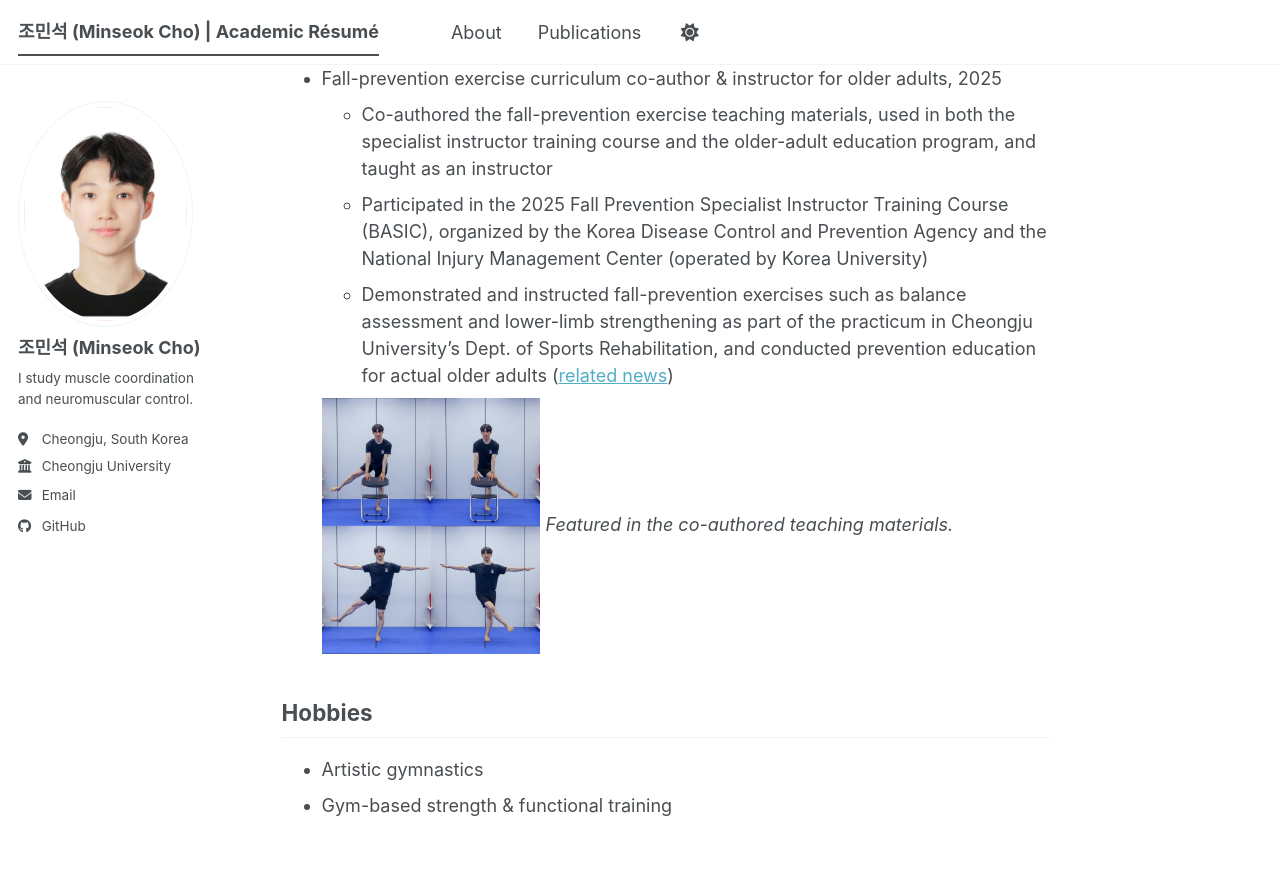
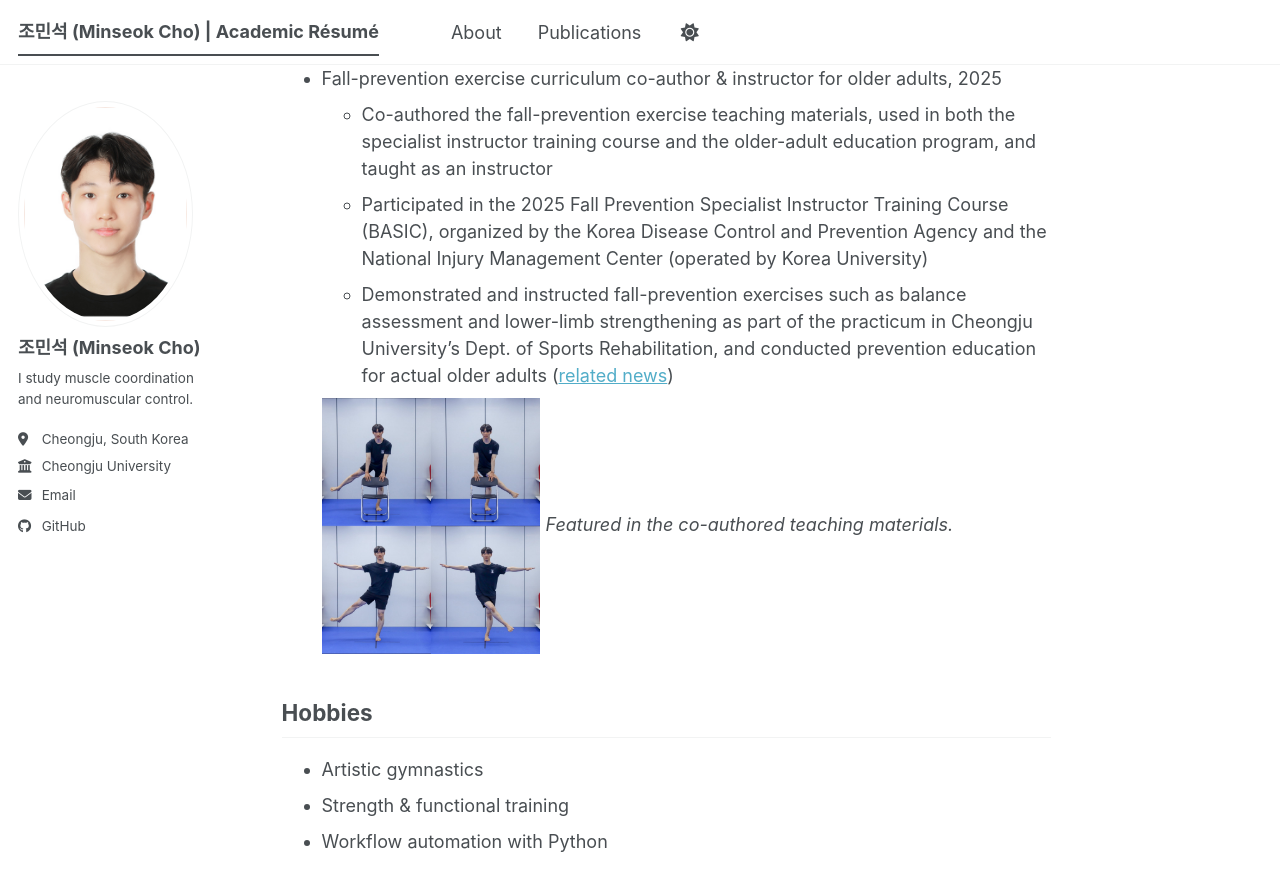
Before and after one commit to Rukkha1024/Rukkha1024.github.io, a Jekyll site: the page built from _pages/about.md, in a window 1280 px wide and 900 px high, scrolled down 1974 px. Shown: the top 891 px of the window. Built offline with Jekyll 4.4.1, drawn with Linux system fonts in a browser that asks for light colours; a style sheet for code colours, icons or effects is not loaded; before the commit the page ends 2838 px from its top, so only the background shows below that.

Commit message:
Update about.md

```diff
--- a/_pages/about.md
+++ b/_pages/about.md
@@ -62,4 +62,5 @@ Directions I want to take further:
 ## Hobbies
 
 - Artistic gymnastics
-- Gym-based strength & functional training
+- Strength & functional training
+- Workflow automation with Python
```
